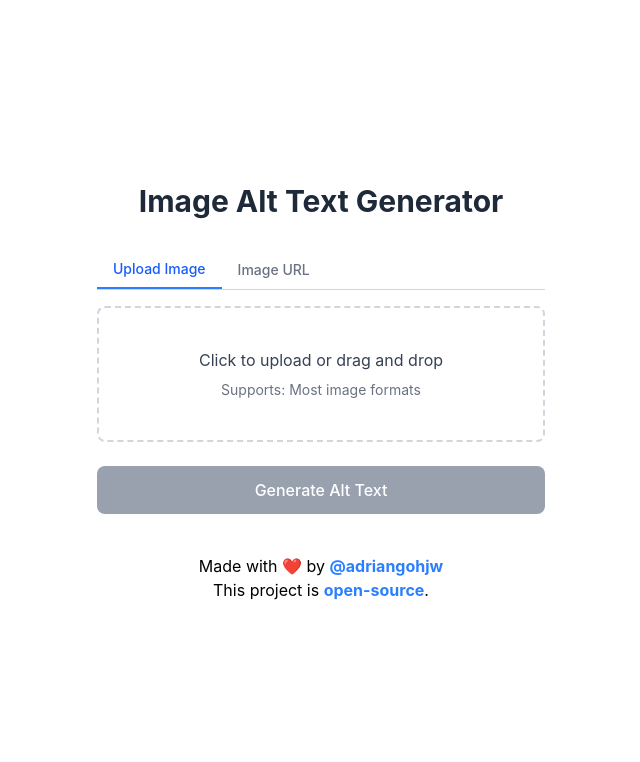
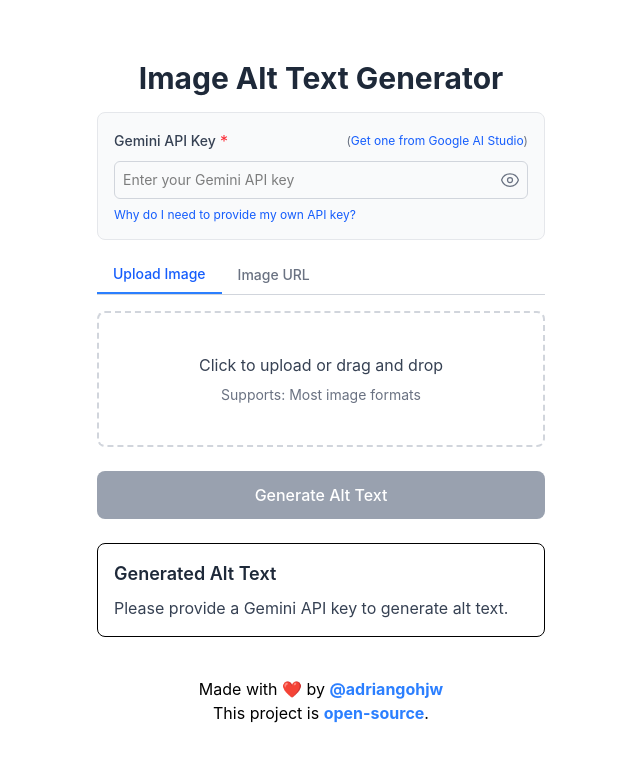
Before and after one commit to adriangohjw/alt-text-generator, a React (Vite) app in the folder packages/frontend/: page / in a window 1280 px wide. Shown: the top 762 px of the page, without its empty margins (319-959 px from the left). Built offline with nearby package versions, Linux system fonts and the light colour scheme.

Commit message:
add api key support

```diff
--- a/packages/frontend/src/App.tsx
+++ b/packages/frontend/src/App.tsx
@@ -1,4 +1,4 @@
-import { useState } from "react";
+import { useState, useEffect } from "react";
 import {
   ImageUpload,
   GenerateButton,
@@ -6,6 +6,7 @@ import {
   Footer,
   UrlInput,
   InputMethodTabs,
+  ApiKeyInput,
 } from "./components";
 import {
   fileToBase64,
@@ -21,6 +22,24 @@ function App() {
   const [isGenerating, setIsGenerating] = useState(false);
   const [inputMethod, setInputMethod] = useState<InputMethod>("upload");
   const [previewUrl, setPreviewUrl] = useState<string | null>(null);
+  const [apiKey, setApiKey] = useState<string>("");
+
+  // Load API key from localStorage on initial load
+  useEffect(() => {
+    const savedApiKey = localStorage.getItem("geminiApiKey");
+    if (savedApiKey) {
+      setApiKey(savedApiKey);
+    }
+  }, []);
+
+  // Save API key to localStorage whenever it changes
+  useEffect(() => {
+    if (apiKey) {
+      localStorage.setItem("geminiApiKey", apiKey);
+    } else {
+      localStorage.removeItem("geminiApiKey");
+    }
+  }, [apiKey]);
 
   const handleFileUpload = (file: File) => {
     if (file.type.startsWith("image/")) {
@@ -42,7 +61,7 @@ function App() {
   };
 
   const handleGenerateAltTextFromUpload = async () => {
-    if (!image) return;
+    if (!image || !apiKey) return;
 
     try {
       setIsGenerating(true);
@@ -51,7 +70,8 @@ function App() {
       const base64Image = await fileToBase64(image);
       const generatedAltText = await generateAltTextApi(
         base64Image,
-        image.type
+        image.type,
+        apiKey
       );
 
       setAltText(generatedAltText);
@@ -64,6 +84,11 @@ function App() {
   };
 
   const handleUrlSubmit = async (url: string) => {
+    if (!apiKey) {
+      setAltText("Please provide a Gemini API key first.");
+      return;
+    }
+
     try {
       setIsGenerating(true);
       setAltText("Generating alt text...");
@@ -73,7 +98,7 @@ function App() {
       setImage(null);
       setImagePreview(null);
 
-      const generatedAltText = await generateAltTextFromUrlApi(url);
+      const generatedAltText = await generateAltTextFromUrlApi(url, apiKey);
       setAltText(generatedAltText);
     } catch (error) {
       console.error("Error generating alt text from URL:", error);
@@ -105,6 +130,17 @@ function App() {
     }
   };
 
+  const handleApiKeyChange = (newApiKey: string) => {
+    setApiKey(newApiKey);
+    if (!newApiKey) {
+      setAltText("Please provide a Gemini API key to generate alt text.");
+    } else if (
+      altText === "Please provide a Gemini API key to generate alt text."
+    ) {
+      setAltText(null);
+    }
+  };
+
   const renderInputMethod = () => {
     switch (inputMethod) {
       case "upload":
@@ -118,7 +154,7 @@ function App() {
             />
 
             <GenerateButton
-              hasImage={!!image}
+              hasImage={!!image && !!apiKey}
               isGenerating={isGenerating}
               onGenerate={handleGenerateAltTextFromUpload}
             />
@@ -127,7 +163,10 @@ function App() {
       case "url":
         return (
           <>
-            <UrlInput onUrlSubmit={handleUrlSubmit} isDisabled={isGenerating} />
+            <UrlInput
+              onUrlSubmit={handleUrlSubmit}
+              isDisabled={isGenerating || !apiKey}
+            />
 
             {previewUrl && (
               <div className="mt-4 p-4 border border-gray-200 rounded-lg dark:border-gray-700">
@@ -157,13 +196,22 @@ function App() {
     }
   };
 
+  // Set a notice if no API key is provided
+  useEffect(() => {
+    if (!apiKey && !altText) {
+      setAltText("Please provide a Gemini API key to generate alt text.");
+    }
+  }, []);
+
   return (
     <div className="min-h-screen bg-white dark:bg-gray-900 flex flex-col items-center justify-center p-4">
-      <h1 className="text-3xl font-bold text-gray-800 dark:text-white mb-8">
+      <h1 className="text-3xl font-bold text-gray-800 dark:text-white mb-4">
         Image Alt Text Generator
       </h1>
 
       <div className="w-full max-w-md space-y-6">
+        <ApiKeyInput apiKey={apiKey} onApiKeyChange={handleApiKeyChange} />
+
         <InputMethodTabs
           inputMethod={inputMethod}
           onSelectMethod={handleSelectInputMethod}
--- /dev/null
+++ b/packages/frontend/src/components/ApiKeyInput.tsx
@@ -0,0 +1,167 @@
+import { useState, useRef, useEffect } from "react";
+
+interface ApiKeyInputProps {
+  apiKey: string;
+  onApiKeyChange: (apiKey: string) => void;
+}
+
+export function ApiKeyInput({ apiKey, onApiKeyChange }: ApiKeyInputProps) {
+  const [showApiKey, setShowApiKey] = useState(false);
+  const [showPopover, setShowPopover] = useState(false);
+  const popoverRef = useRef<HTMLDivElement>(null);
+  const linkRef = useRef<HTMLButtonElement>(null);
+
+  // Close popover when clicking outside
+  useEffect(() => {
+    function handleClickOutside(event: MouseEvent) {
+      if (
+        popoverRef.current &&
+        linkRef.current &&
+        !popoverRef.current.contains(event.target as Node) &&
+        !linkRef.current.contains(event.target as Node)
+      ) {
+        setShowPopover(false);
+      }
+    }
+
+    document.addEventListener("mousedown", handleClickOutside);
+    return () => {
+      document.removeEventListener("mousedown", handleClickOutside);
+    };
+  }, []);
+
+  return (
+    <div className="w-full mb-4 p-4 bg-gray-50 dark:bg-gray-800 rounded-lg border border-gray-200 dark:border-gray-700">
+      <div className="mb-1">
+        <div className="flex items-center flex-wrap">
+          <div className="flex items-center">
+            <label
+              htmlFor="apiKey"
+              className="text-sm font-medium text-gray-700 dark:text-gray-300"
+            >
+              Gemini API Key
+            </label>
+            <span className="ml-1 text-red-500">*</span>
+          </div>
+          <div className="flex-grow flex justify-end text-xs text-gray-500 dark:text-gray-400">
+            <span>(</span>
+            <a
+              href="https://aistudio.google.com/"
+              target="_blank"
+              rel="noopener noreferrer"
+              className="text-blue-600 dark:text-blue-400 hover:underline"
+            >
+              Get one from Google AI Studio
+            </a>
+            <span>)</span>
+          </div>
+        </div>
+      </div>
+      <div className="relative mt-2">
+        <input
+          id="apiKey"
+          type={showApiKey ? "text" : "password"}
+          value={apiKey}
+          onChange={(e) => onApiKeyChange(e.target.value)}
+          placeholder="Enter your Gemini API key"
+          className="w-full p-2 pr-20 border border-gray-300 dark:border-gray-600 rounded-md focus:ring-blue-500 focus:border-blue-500 dark:bg-gray-700 dark:text-white text-sm"
+          required
+        />
+        <div className="absolute right-2 top-1/2 transform -translate-y-1/2 flex items-center space-x-2">
+          <button
+            type="button"
+            onClick={() => setShowApiKey(!showApiKey)}
+            className="text-gray-500 dark:text-gray-400 hover:text-gray-700 dark:hover:text-gray-300 focus:outline-none"
+            aria-label={showApiKey ? "Hide API key" : "Show API key"}
+            title={showApiKey ? "Hide API key" : "Show API key"}
+          >
+            {showApiKey ? (
+              <svg
+                xmlns="http://www.w3.org/2000/svg"
+                fill="none"
+                viewBox="0 0 24 24"
+                strokeWidth={1.5}
+                stroke="currentColor"
+                className="w-5 h-5"
+              >
+                <path
+                  strokeLinecap="round"
+                  strokeLinejoin="round"
+                  d="M3.98 8.223A10.477 10.477 0 001.934 12C3.226 16.338 7.244 19.5 12 19.5c.993 0 1.953-.138 2.863-.395M6.228 6.228A10.45 10.45 0 0112 4.5c4.756 0 8.773 3.162 10.065 7.498a10.523 10.523 0 01-4.293 5.774M6.228 6.228L3 3m3.228 3.228l3.65 3.65m7.894 7.894L21 21m-3.228-3.228l-3.65-3.65m0 0a3 3 0 10-4.243-4.243m4.242 4.242L9.88 9.88"
+                />
+              </svg>
+            ) : (
+              <svg
+                xmlns="http://www.w3.org/2000/svg"
+                fill="none"
+                viewBox="0 0 24 24"
+                strokeWidth={1.5}
+                stroke="currentColor"
+                className="w-5 h-5"
+              >
+                <path
+                  strokeLinecap="round"
+                  strokeLinejoin="round"
+                  d="M2.036 12.322a1.012 1.012 0 010-.639C3.423 7.51 7.36 4.5 12 4.5c4.638 0 8.573 3.007 9.963 7.178.07.207.07.431 0 .639C20.577 16.49 16.64 19.5 12 19.5c-4.638 0-8.573-3.007-9.963-7.178z"
+                />
+                <path
+                  strokeLinecap="round"
+                  strokeLinejoin="round"
+                  d="M15 12a3 3 0 11-6 0 3 3 0 016 0z"
+                />
+              </svg>
+            )}
+          </button>
+          {apiKey && (
+            <button
+              type="button"
+              onClick={() => onApiKeyChange("")}
+              className="text-gray-500 dark:text-gray-400 hover:text-gray-700 dark:hover:text-gray-300 focus:outline-none"
+              aria-label="Clear API key"
+              title="Clear API key"
+            >
+              <svg
+                xmlns="http://www.w3.org/2000/svg"
+                fill="none"
+                viewBox="0 0 24 24"
+                strokeWidth={1.5}
+                stroke="currentColor"
+                className="w-4 h-4"
+              >
+                <path
+                  strokeLinecap="round"
+                  strokeLinejoin="round"
+                  d="M6 18L18 6M6 6l12 12"
+                />
+              </svg>
+            </button>
+          )}
+        </div>
+      </div>
+      <div className="mt-2 flex items-center text-xs text-gray-500 dark:text-gray-400">
+        <div className="relative">
+          <button
+            ref={linkRef}
+            type="button"
+            onClick={() => setShowPopover(!showPopover)}
+            className="text-blue-600 dark:text-blue-400 hover:underline focus:outline-none"
+          >
+            Why do I need to provide my own API key?
+          </button>
+          {showPopover && (
+            <div
+              ref={popoverRef}
+              className=" flex justify-center absolute z-10 left-0 mt-2 w-64 px-4 py-3 bg-white dark:bg-gray-700 rounded-lg shadow-lg border border-gray-200 dark:border-gray-600"
+            >
+              <img
+                src="/queen.webp"
+                alt="Queen meme"
+                className="w-full max-w-[200px] h-auto rounded"
+              />
+            </div>
+          )}
+        </div>
+      </div>
+    </div>
+  );
+}
--- a/packages/frontend/src/components/index.ts
+++ b/packages/frontend/src/components/index.ts
@@ -4,3 +4,4 @@ export * from "./ImageUpload";
 export * from "./AltTextDisplay";
 export * from "./UrlInput";
 export * from "./InputMethodTabs";
+export * from "./ApiKeyInput";
```
Also changed, not shown: packages/frontend/src/utils/imageUtils.ts (+8 -2 lines), packages/frontend/public/queen.webp (added), 1 other file (tests, documents, lock files or other folders).
